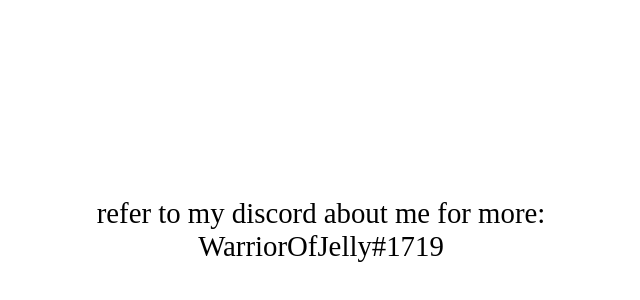
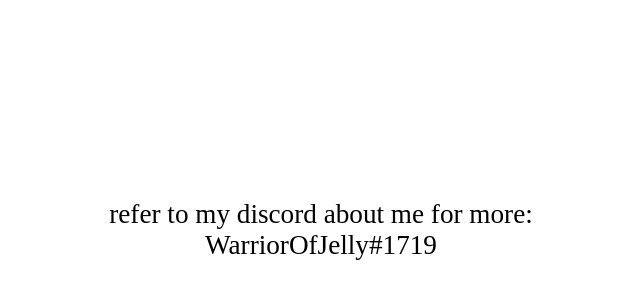
Before and after one commit to WOJelly/wojelly.github.io, a plain HTML site: page index.html in a window 1280 px wide. Shown: the part 170-470 px from the top of the page, without its empty margins (319-959 px from the left). Drawn offline with Linux system fonts and the light colour scheme; a web font is replaced by a local one.

Commit message:
screw you

```diff
--- a/index_files/style.css
+++ b/index_files/style.css
@@ -13,7 +13,7 @@ body {
 
 div {
   height: auto;
-  font-size: calc(2vh + 1vw);
+  font-size: calc(1vh + 1.5vw);
 }
 
 a {
```
